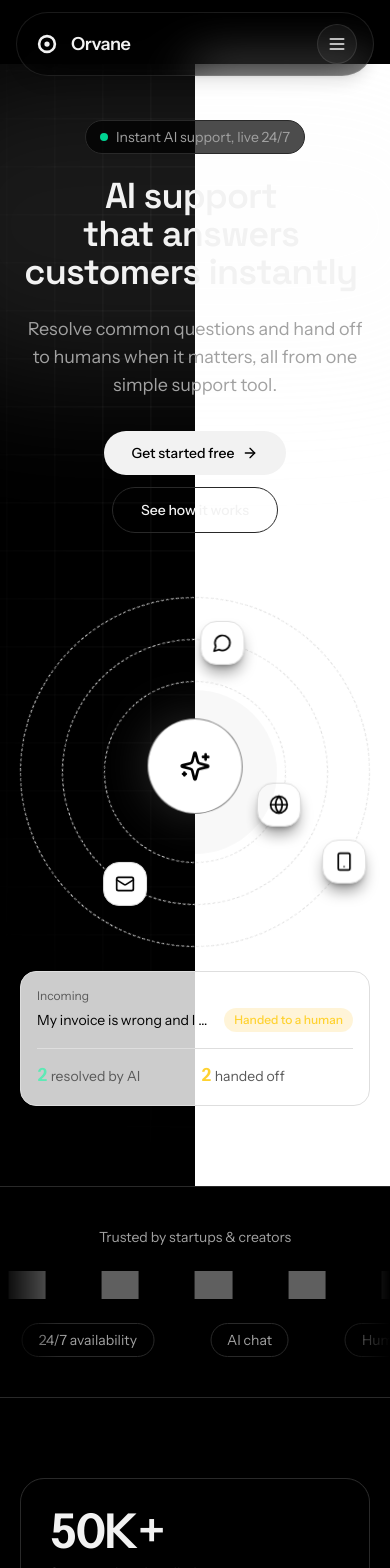
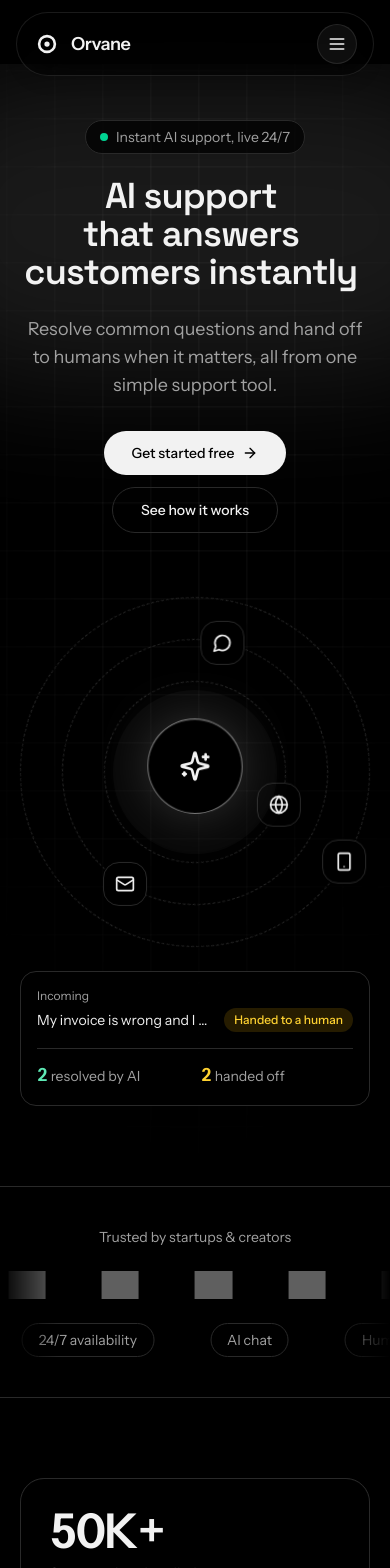
Before and after one commit to olaoluwajf/orvane, a React (Vite) app: page / in a window 390 px wide. Shown: the top 1568 px of the page. Built offline with nearby package versions, Linux system fonts and the light colour scheme; grey boxes are pictures that could not be loaded.

Commit message:
add responsive styles for home-hero-split section and adjust color themes

```diff
--- a/src/index.css
+++ b/src/index.css
@@ -192,6 +192,40 @@
   --color-accent: #ffffff;
   --color-accent-strong: #e0e0e0;
   color: #ffffff;
+}
+
+@media (max-width: 639px) {
+  main#main > section.home-hero-split {
+    background: #000000;
+  }
+
+  .home-hero-visual {
+    --color-ink: #000000;
+    --color-surface: #000000;
+    --color-raised: #000000;
+    --color-line: #292929;
+    --color-fg: #f2f2f2;
+    --color-muted: #a1a1a1;
+    --color-accent: #f2f2f2;
+    --color-accent-strong: #d6d6d6;
+    color: #f2f2f2;
+  }
+
+  html[data-theme="light"] main#main > section.home-hero-split {
+    background: #ffffff;
+  }
+
+  html[data-theme="light"] .home-hero-visual {
+    --color-ink: #ffffff;
+    --color-surface: #ffffff;
+    --color-raised: #ffffff;
+    --color-line: #dedede;
+    --color-fg: #171717;
+    --color-muted: #626262;
+    --color-accent: #171717;
+    --color-accent-strong: #333333;
+    color: #171717;
+  }
 }
 
 img {
```
